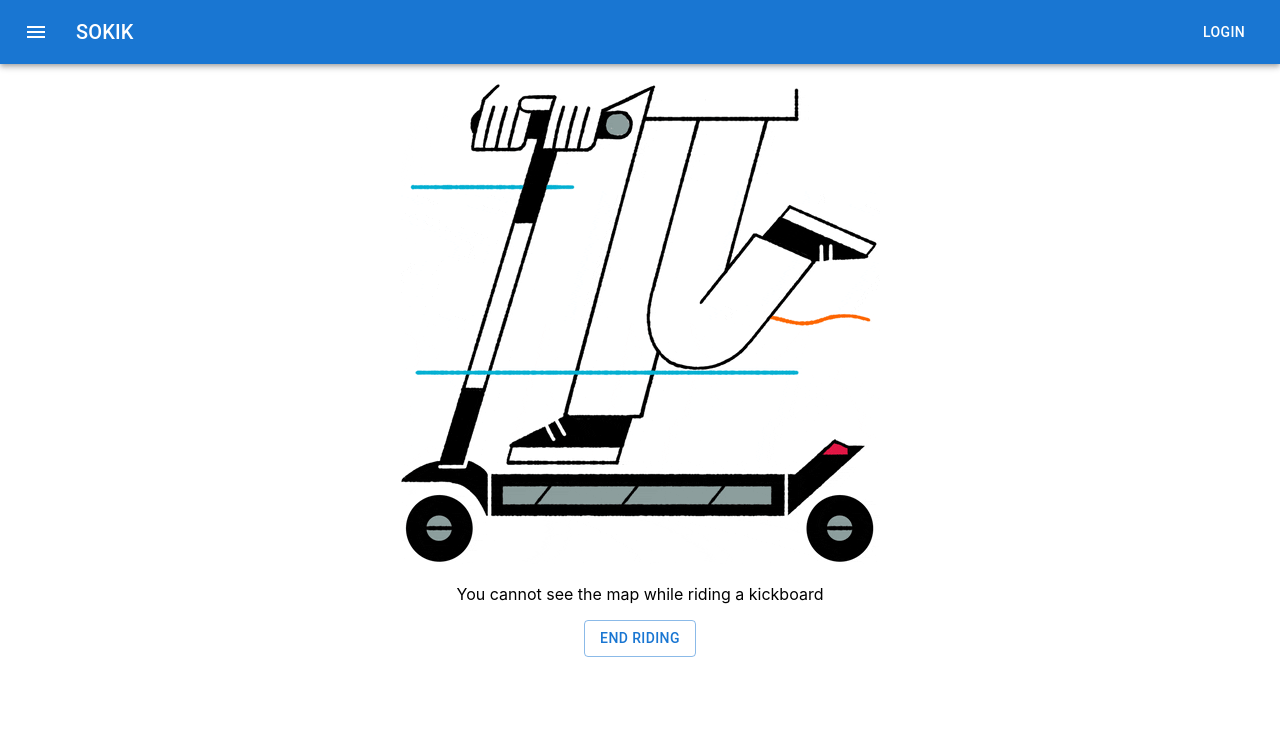
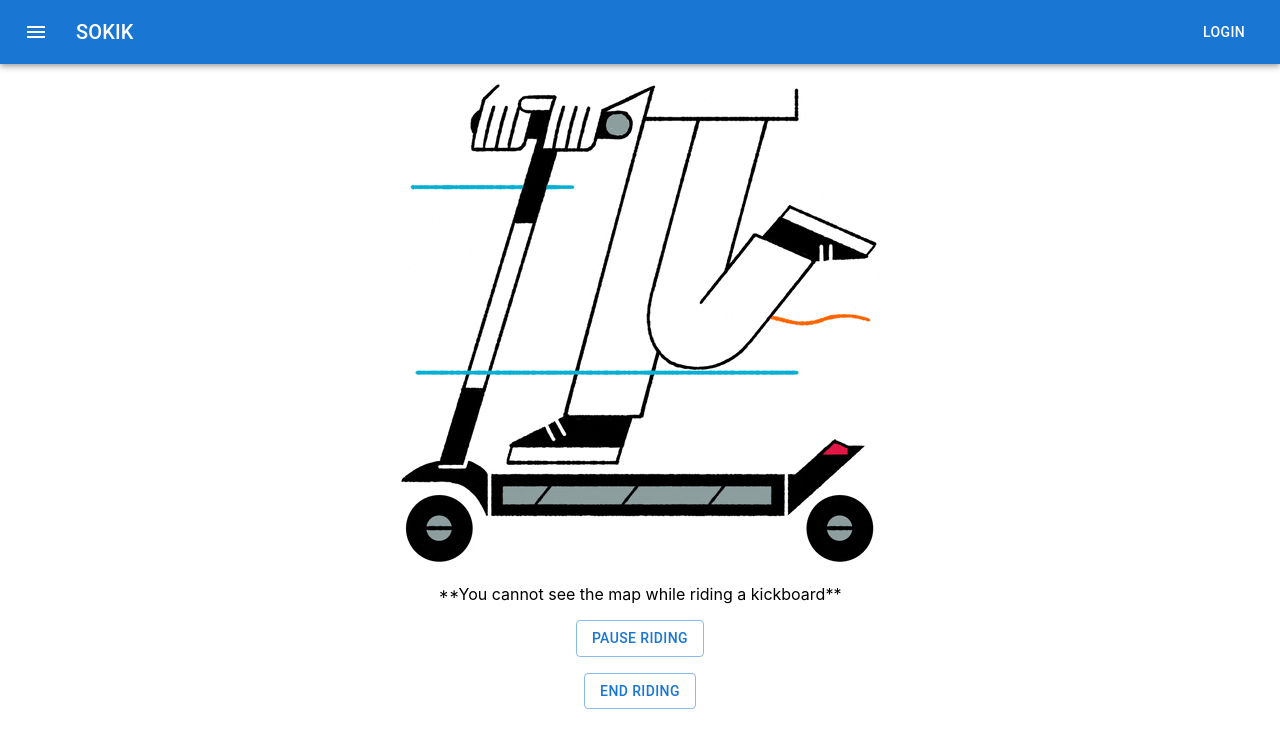
Before and after one commit to greenina/cs350-avocado, a React (Create React App) app: page /riding in a window 1280 px wide. Shown: the top 748 px of the page. Built offline with nearby package versions, Linux system fonts and the light colour scheme.

Commit message:
add pause riding btn

```diff
--- a/src/Pages/Riding.js
+++ b/src/Pages/Riding.js
@@ -6,15 +6,21 @@ import { useNavigate } from "react-router-dom";
 import riding from '../Assets/riding.gif'
 
 const Riding = () =>{let navigate = useNavigate();
-    const routeChange = () =>{
+    const routeChangeToBill = () =>{
+      let path = '/billing';
+      navigate(path);
+    }
+    const routeChangeToMap = () =>{
+      //TODO: 맵 중간 페이지로 이어주기
       let path = '/billing';
       navigate(path);
     }
     return(
     <div className="riding" align="center" >
         <img src={riding} alt='loading...'/>
-        <p>You cannot see the map while riding a kickboard</p>
-        <Button variant="outlined" onClick={routeChange}>End Riding</Button>
+        <p>**You cannot see the map while riding a kickboard**</p>
+        <p><Button variant="outlined" onClick={routeChangeToMap}>Pause Riding</Button></p>
+        <p><Button variant="outlined" onClick={routeChangeToBill}>End Riding</Button></p>
     </div>)
 }
 
```
